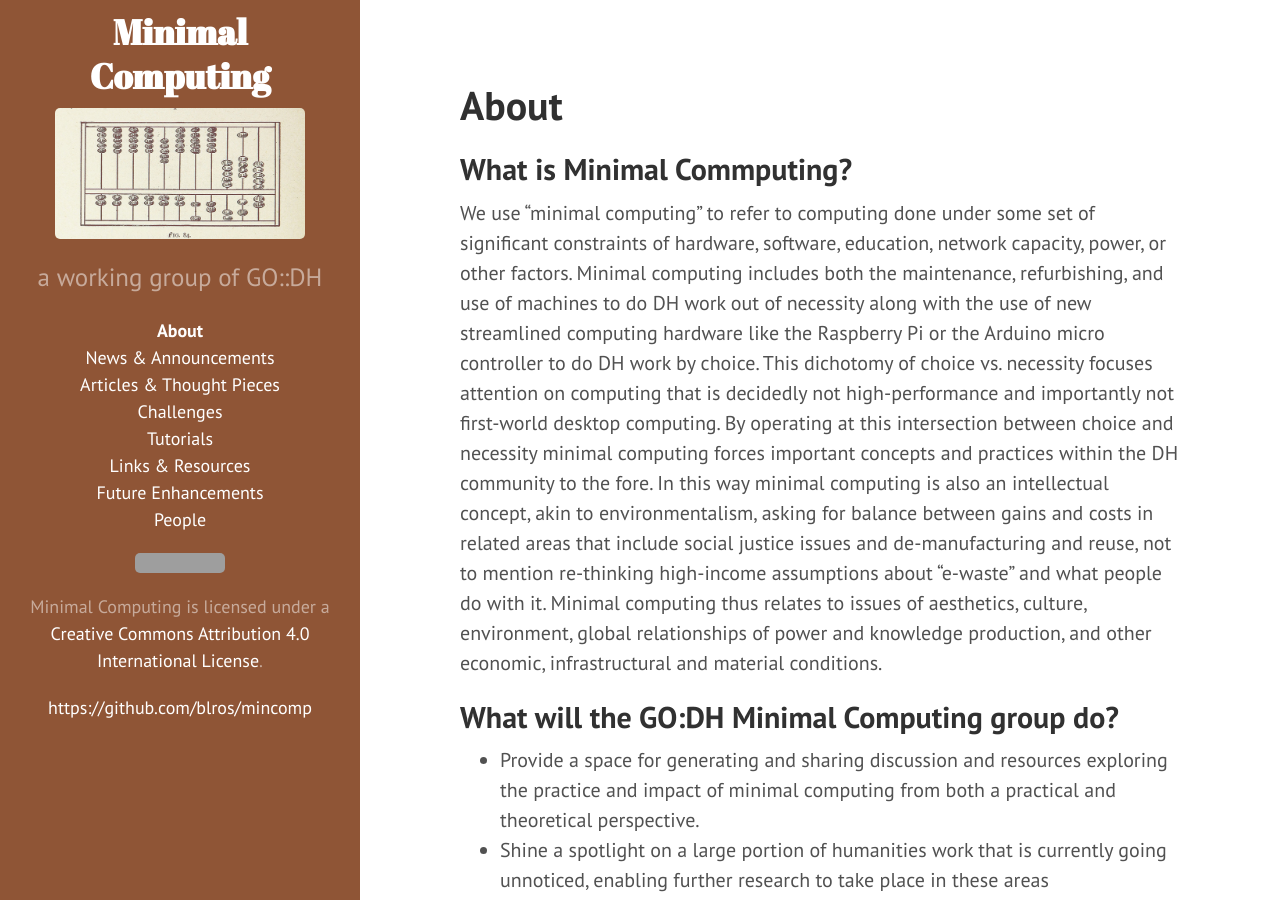
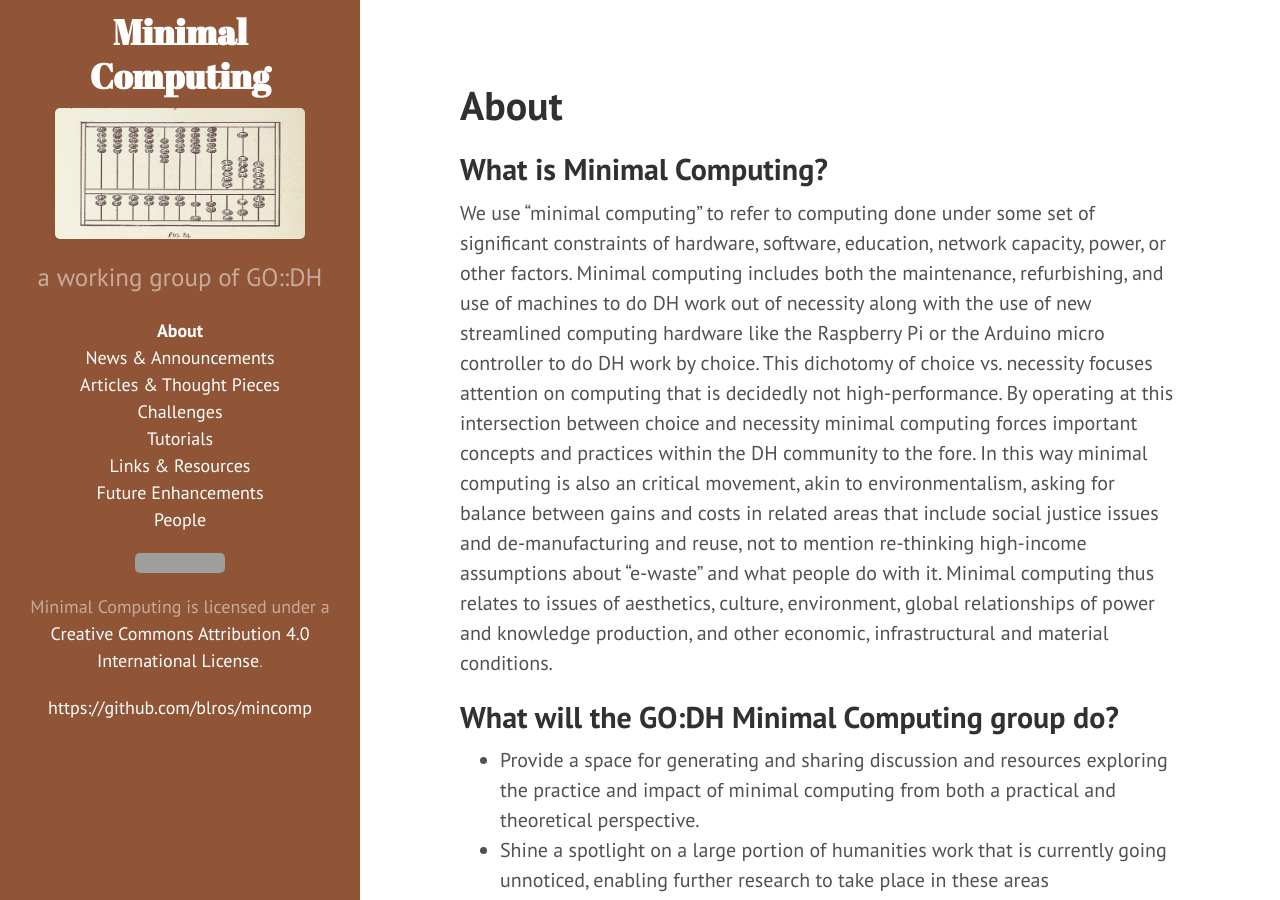
Before and after one commit to go-dh/mincomp, a Jekyll site: the page built from 00about.md, in a window 1280 px wide and 900 px high. Built offline with Jekyll 4.4.1, drawn with Linux system fonts in a browser that asks for light colours; grey boxes are pictures that could not be loaded.

Commit message:
modified about page

```diff
--- a/00about.md
+++ b/00about.md
@@ -4,9 +4,9 @@ title: About
 permalink: /about/
 ---
 
-## What is Minimal Commputing?
+## What is Minimal Computing?
 
-We use “minimal computing” to refer to computing done under some set of significant constraints of hardware, software, education, network capacity, power, or other factors. Minimal computing includes both the maintenance, refurbishing, and use of machines to do DH work out of necessity along with the use of new streamlined computing hardware like the Raspberry Pi or the Arduino micro controller to do DH work by choice. This dichotomy of choice vs. necessity focuses attention on computing that is decidedly not high-performance and importantly not first-world desktop computing. By operating at this intersection between choice and necessity minimal computing forces important concepts and practices within the DH community to the fore. In this way minimal computing is also an intellectual concept, akin to environmentalism, asking for balance between gains and costs in related areas that include social justice issues and de-manufacturing and reuse, not to mention re-thinking high-income assumptions about “e-waste” and what people do with it. Minimal computing thus relates to issues of aesthetics, culture, environment, global relationships of power and knowledge production, and other economic, infrastructural and material conditions.
+We use “minimal computing” to refer to computing done under some set of significant constraints of hardware, software, education, network capacity, power, or other factors. Minimal computing includes both the maintenance, refurbishing, and use of machines to do DH work out of necessity along with the use of new streamlined computing hardware like the Raspberry Pi or the Arduino micro controller to do DH work by choice. This dichotomy of choice vs. necessity focuses attention on computing that is decidedly not high-performance. By operating at this intersection between choice and necessity minimal computing forces important concepts and practices within the DH community to the fore. In this way minimal computing is also an critical movement, akin to environmentalism, asking for balance between gains and costs in related areas that include social justice issues and de-manufacturing and reuse, not to mention re-thinking high-income assumptions about “e-waste” and what people do with it. Minimal computing thus relates to issues of aesthetics, culture, environment, global relationships of power and knowledge production, and other economic, infrastructural and material conditions.
 
 ## What will the GO:DH Minimal Computing group do?
 
```
